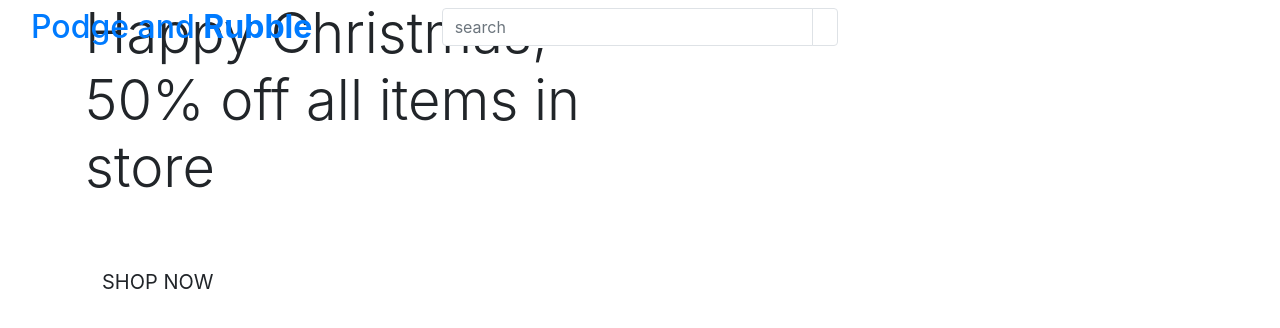
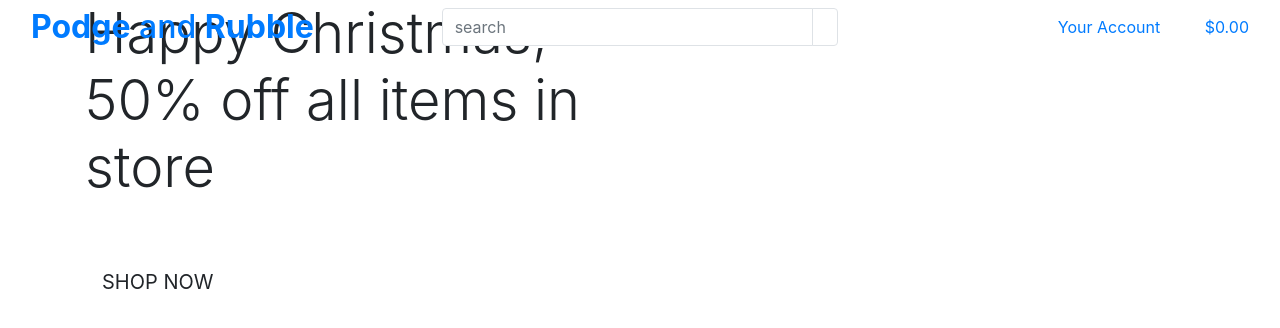
Before and after one commit to struk49/podge-and-rubble, a Django app: page / in a window 1280 px wide. Shown: the top 328 px of the page. Run offline with Django 3.2, Linux system fonts and the light colour scheme.

Commit message:
added main page header

```diff
--- a/podgeandrubble/settings.py
+++ b/podgeandrubble/settings.py
@@ -25,7 +25,7 @@ SECRET_KEY = 'django-insecure-95hbc$uza%kta8psou$6n&_t-6wxu=fmnz7li42yui8cy&n2)3
 # SECURITY WARNING: don't run with debug turned on in production!
 DEBUG = True
 
-ALLOWED_HOSTS = ['8000-struk49-podgeandrubble-2zh9cg0dpd8.ws-eu106.gitpod.io']
+ALLOWED_HOSTS = ['8000-struk49-podgeandrubble-mr5e7hdu74u.ws-eu106.gitpod.io']
 
 
 # Application definition
--- a/templates/allauth/base.html
+++ b/templates/allauth/base.html
@@ -36,7 +36,7 @@
       <div class="row">
         <div class="col-12 col-lg-4 my-auto py-1 py-lg-0 text-center text-lg-left">
           <a href="{% url 'home' %}" class="nav-link main-logo-link">
-            <h2 class="logo-font text-black my-0"><stong>Podge</stong> and <strong>Rubble</strong></h2>
+            <h2 class="logo-font text-black my-0"><strong>Podge</strong> and <strong>Rubble</strong></h2>
           </a>
         </div>
         <div class="col-12 col-lg-4 my-auto py-1 py-lg-0">
@@ -55,8 +55,40 @@
         </div>
         <div class="col-12 col-lg-4 my-auto py-1 py-lg-0">
           <ul class="lidt-inline list-unstyled text-center text-lg-right my-0">
-            <li class="list-inline-item dropdown"></li>
-            <li class="list-inline-item"></li>
+            <li class="list-inline-item dropdown">
+              <a class="text-blaci nav-link" href="#" id="user-options" data-toggle="dropdown" aria-haspopup="false">
+                <div class="text-center">
+                  <div><i class="fas fa-user fa-lg"></i></div>
+                  <p class="my-0">Your Account</p>
+                </div>
+              </a>
+              <div class="dropdown-menu border-0" aria-labelledby="user-options">
+                {% if request.user.is_authenticated %}
+                    {% if request.user.is_superuser %}
+                        <a href="" class="dropdown-item">Product Management</a>
+                    {% endif %}
+                    <a href="" class="dropdown-item">My Profile</a>
+                    <a href="{% url 'account_logout' %}" class="dropdown-item">Logout</a>
+                {% else %}
+                    <a href="{% url 'account_signup' %}" class="dropdown-item">Register</a>
+                    <a href="{% url 'account_login' %}" class="dropdown-item">Login</a>
+                {% endif %}
+            </div>
+            </li>
+            <li class="list-inline-item">
+              <a class="{% if grand_total %}text-info font-weight-bold{% else %}text-black{% endif %} nav-link" href="">
+                <div class="text-center">
+                    <div><i class="fas fa-shopping-bag fa-lg"></i></div>
+                    <p class="my-0">
+                        {% if grand_total %}
+                            ${{ grand_total|floatformat:2 }}
+                        {% else %}
+                            $0.00
+                        {% endif %}
+                    </p>
+                </div>
+            </a>
+            </li>
           </ul>
         </div>
       </div>
```
